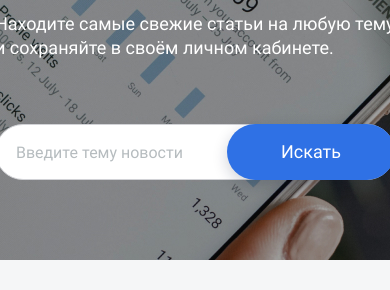
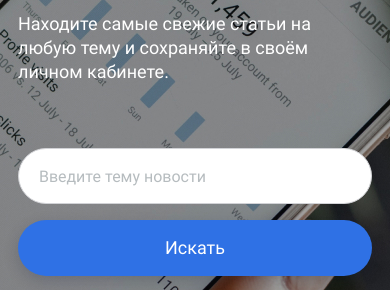
Before and after one commit to leka-ren/frontend-NewsExplorer, a website built with webpack: page src/index.html in a window 390 px wide. Shown: the part 216-506 px from the top of the page. Built offline with nearby package versions, Linux system fonts and the light colour scheme.

Commit message:
адаптив блока поиска

```diff
--- a/src/blocks/header/__content/header__content.css
+++ b/src/blocks/header/__content/header__content.css
@@ -14,3 +14,9 @@
         padding: 0 40px;
     }
 }
+
+@media screen and (max-width: 499px) {
+  .header__content {
+      padding: 0 20px 0 16px;
+  }
+}
--- a/src/blocks/search/__button/search__button.css
+++ b/src/blocks/search/__button/search__button.css
@@ -10,7 +10,7 @@
   box-shadow: 0px 5px 15px rgba(14, 26, 57, 0.2);
   border-radius: 100px;
   outline: none;
-  font-family: 'Roboto', Arial, Helvetica, sans-serif;
+  font-family: "Roboto", Arial, Helvetica, sans-serif;
   font-style: normal;
   font-weight: 500;
   font-size: 18px;
@@ -28,3 +28,11 @@
     height: 56px;
   }
 }
+
+@media screen and (max-width: 499px) {
+  .search__button {
+    position: relative;
+    width: 100%;
+    margin: 16px 0 32px;
+  }
+}
--- a/src/blocks/search/__content/search__content.css
+++ b/src/blocks/search/__content/search__content.css
@@ -8,3 +8,10 @@
         width: 448px;
     }
 }
+
+@media screen and (max-width: 499px) {
+    .search__content {
+        width: 99%;
+        padding: 0 18px;
+    }
+}
--- a/src/blocks/search/__pad/search__pad.css
+++ b/src/blocks/search/__pad/search__pad.css
@@ -3,3 +3,10 @@
     width: 100%;
     margin-bottom: 80px;
 }
+
+
+@media screen and (max-width: 499px) {
+    .search__pad {
+        margin: 0;
+    }
+}
--- a/src/blocks/search/__title/search__title.css
+++ b/src/blocks/search/__title/search__title.css
@@ -15,3 +15,9 @@
     line-height: 40px;
   }
 }
+
+@media screen and (max-width: 499px) {
+  .search__title {
+    width: 100%;
+  }
+}
```
